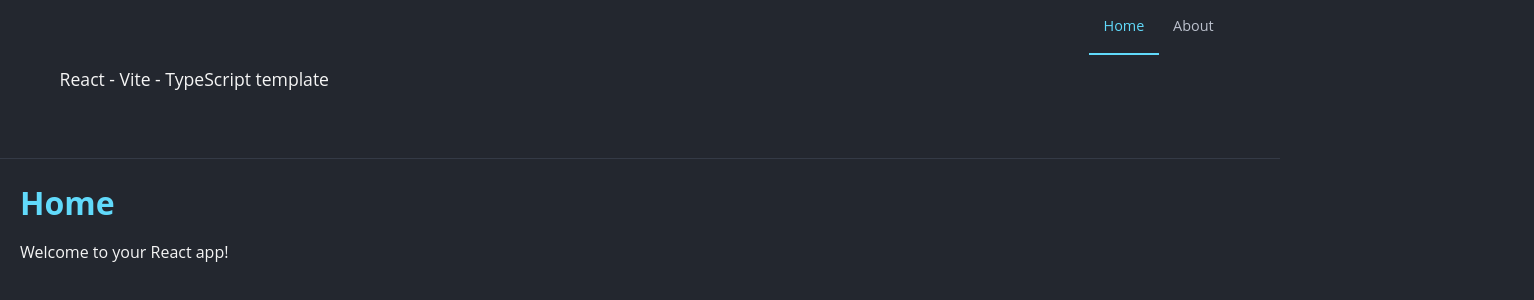
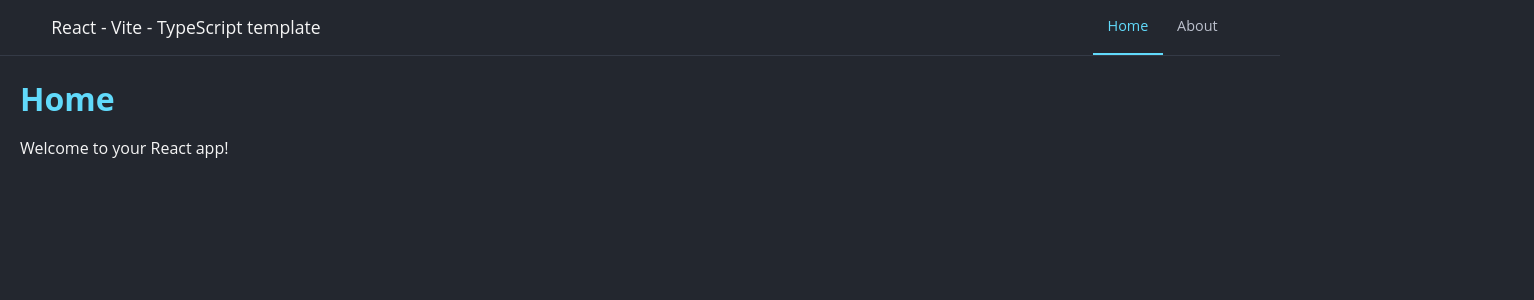
Before and after one commit to nbilalis/react-vite-ts-eslint-prettier-template, a React (Vite) app: page / in a window 1280 px wide. Shown: the top 300 px of the page, 1534 px wide, since content can reach past the window. Built offline with nearby package versions, Linux system fonts and the light colour scheme.

Commit message:
Refactor layout

```diff
--- /dev/null
+++ b/src/components/Header.scoped.scss
@@ -0,0 +1,22 @@
+header {
+  display: flex;
+  justify-content: space-between;
+  align-items: center;
+  padding: 0 1em;
+  border-bottom: 1px solid var(--secondary-background-color);
+}
+
+#title {
+  display: flex;
+  gap: 0.5em;
+  align-items: center;
+  font-size: 1.1em;
+  font-weight: 500;
+  height: 2em;
+}
+
+#logo {
+  color: var(--main-color);
+  fill: currentColor;
+  width: 1.5em;
+}
--- /dev/null
+++ b/src/components/Header.tsx
@@ -0,0 +1,19 @@
+import Menu from './Menu';
+
+import logo from '@/assets/logo.svg';
+
+import './Header.scoped.scss';
+
+function Header() {
+  return (
+    <header>
+      <div id="title">
+        <svg id="logo" data-src={logo} />
+        <span>React - Vite - TypeScript template</span>
+      </div>
+      <Menu />
+    </header>
+  );
+}
+
+export default Header;
--- a/src/components/Menu.scoped.scss
+++ b/src/components/Menu.scoped.scss
@@ -1,6 +1,7 @@
 ul {
   display: flex;
   justify-content: center;
+  align-items: center;
   margin: 0;
   padding: 0;
   list-style: none;
@@ -11,6 +12,7 @@ a {
   font-weight: 500;
   display: inline-block;
   padding: 1.25em 1em;
+  border-bottom: 2px solid transparent;
   color: var(--secondary-accent-color);
   text-decoration: none;
 
@@ -20,16 +22,19 @@ a {
   }
 
   &:hover {
-    color: $main-color;
+    color: var(--main-color);
   }
 }
 
 #toggle-theme {
   color: var(--secondary-accent-color);
   background-color: transparent;
-  width: 2em;
-  height: 95%;
-  margin-top: 3px;
+  padding-top: 4px;
   border: 0;
   cursor: pointer;
+
+  svg {
+    width: 1.25em;
+    height: 1.25em;
+  }
 }
--- a/src/variables.scss
+++ b/src/variables.scss
@@ -3,4 +3,4 @@ $secondary-color: rgb(8, 126, 164);
 $main-accent-color: whitesmoke;
 $secondary-accent-color: rgb(188, 193, 205);
 $main-background-color: rgb(35, 39, 47);
-$secondary-background-color: rgb(52, 58, 70); ;
+$secondary-background-color: rgb(52, 58, 70);
--- a/src/views/Home.scoped.scss
+++ b/src/views/Home.scoped.scss
@@ -1,6 +1,3 @@
 h1 {
-  color: $main-color;
+  color: var(--main-color);
 }
-
-p {
-}
--- a/src/views/Layout.scoped.scss
+++ b/src/views/Layout.scoped.scss
@@ -1,24 +1,3 @@
-header {
-  display: flex;
-  justify-content: space-between;
-  padding: 0 1.25em;
-  border-bottom: 1px solid var(--secondary-background-color);
-}
-
-#title {
-  display: flex;
-  gap: 0.5em;
-  align-items: center;
-  font-size: 1.1em;
-  font-weight: 500;
-}
-
-#logo {
-  color: var(--main-color);
-  fill: currentColor;
-  width: 1.75em;
-}
-
 main {
   padding: 0.25em 1.25em;
 }
--- a/src/views/Layout.scss
+++ b/src/views/Layout.scss
@@ -22,3 +22,20 @@ body {
   transition: color 0.5s;
   transition: background-color 0.5s;
 }
+
+#root {
+  display: flex;
+  flex-direction: column;
+}
+
+header {
+  height: min-content;
+}
+
+main {
+  height: auto;
+}
+
+footer {
+  height: min-content;
+}
--- a/src/views/Layout.tsx
+++ b/src/views/Layout.tsx
@@ -3,23 +3,15 @@ import 'external-svg-loader';
 
 import ThemeProvider from '@/store/ThemeProvider';
 
-import Menu from '@/components/Menu';
+import Header from '@/components/Header';
 
 import './Layout.scss';
 import './Layout.scoped.scss';
 
-import logo from '@/assets/logo.svg';
-
 function Layout() {
   return (
     <ThemeProvider>
-      <header>
-        <div id="title">
-          <svg id="logo" data-src={logo} />
-          <span>React - Vite - TypeScript template</span>
-        </div>
-        <Menu />
-      </header>
+      <Header />
       <main>
         <Outlet />
       </main>
```
